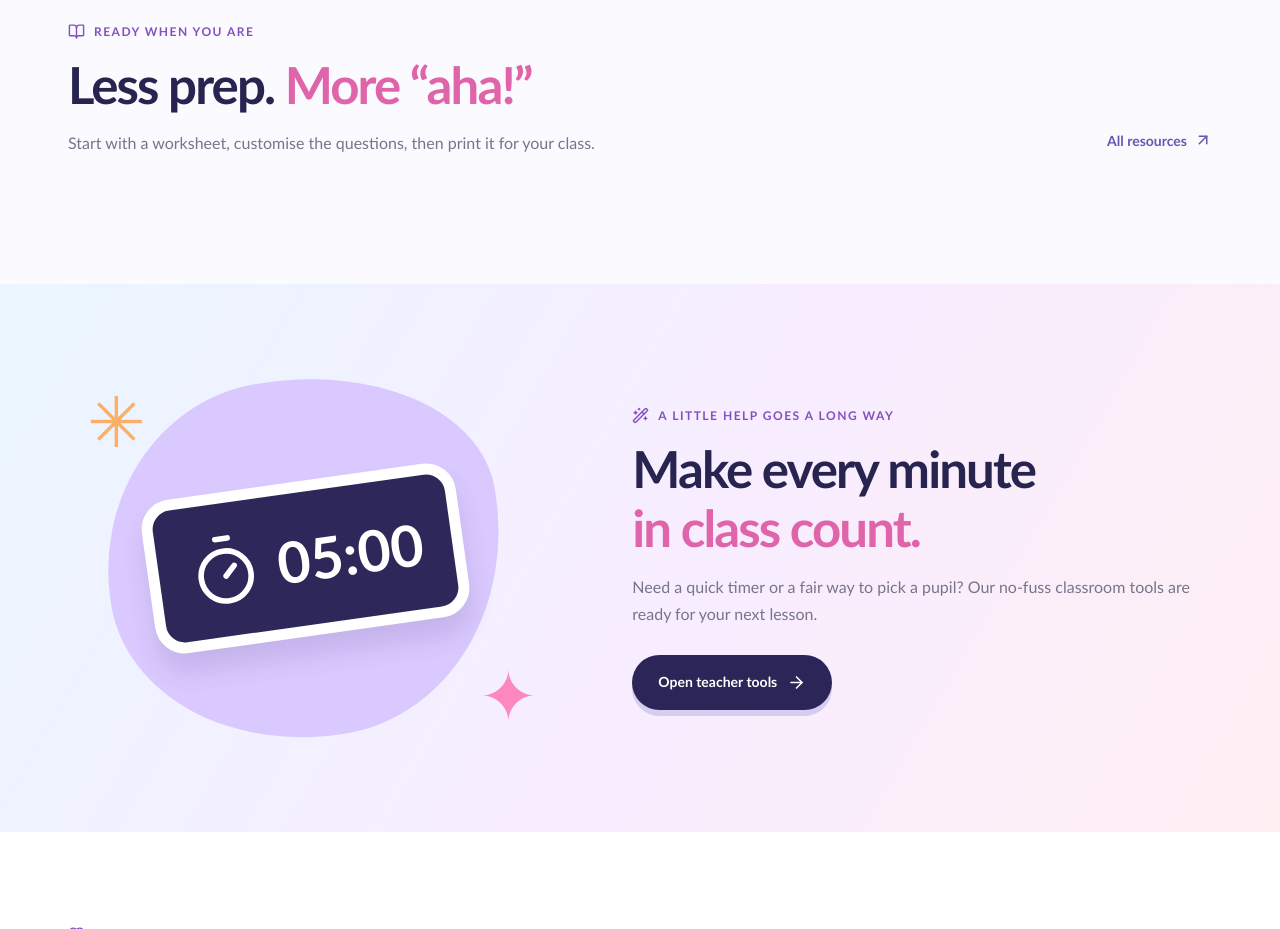
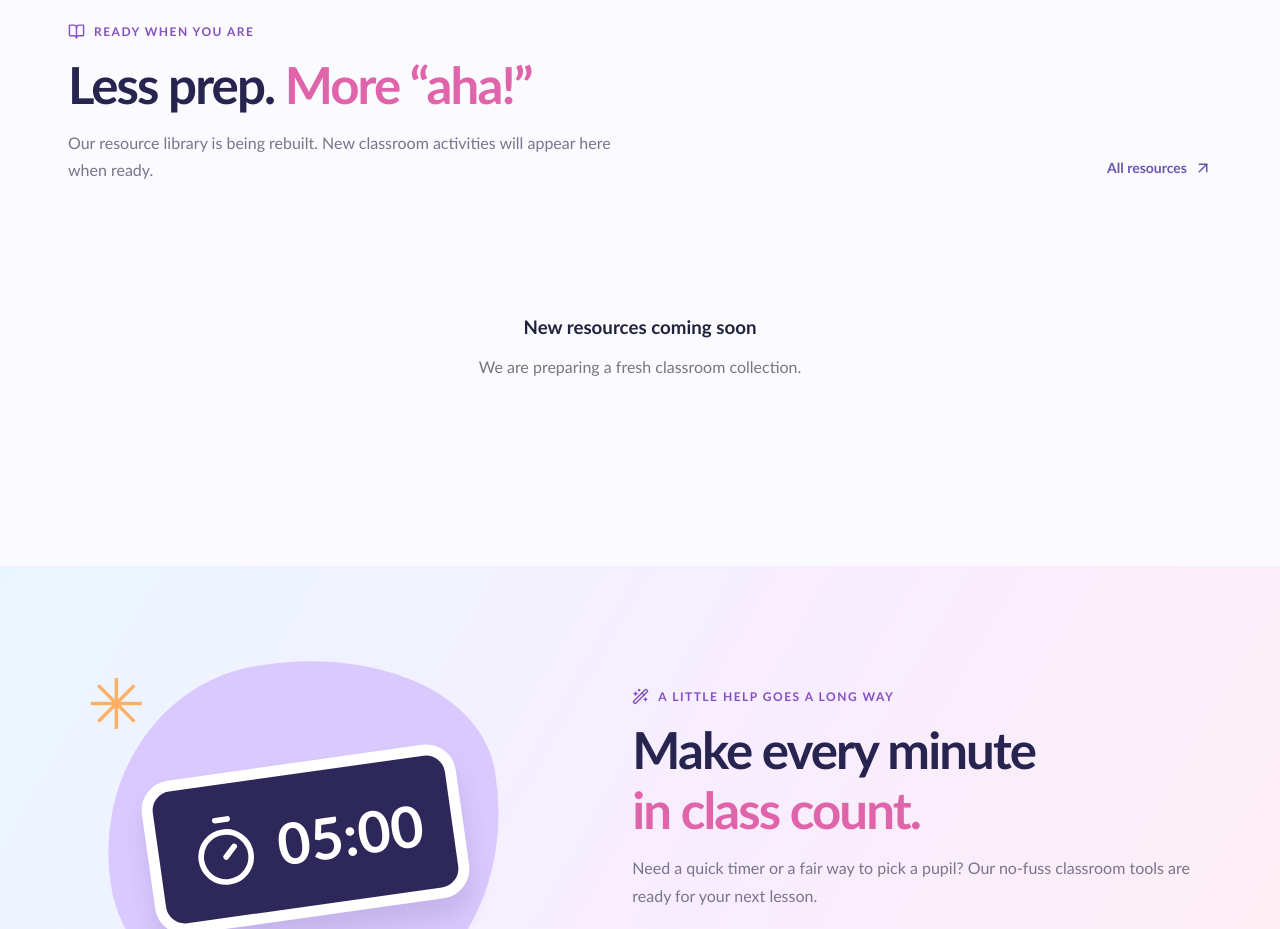
Before and after one commit to elixirentertainmentltd-cyber/teacher, a Next.js app: page / in a window 1280 px wide. Shown: the part 1440-2369 px from the top of the page. Built offline with nearby package versions, Linux system fonts and the light colour scheme.

Commit message:
Clear published resources and update empty library state

```diff
--- a/app/page.tsx
+++ b/app/page.tsx
@@ -52,17 +52,8 @@ export default function HomePage() {
       <section className="section resources-section">
         <div className="container">
           <div className="section-kicker"><BookOpen size={17}/> READY WHEN YOU ARE</div>
-          <div className="section-header"><div><h2>Less prep. <em>More “aha!”</em></h2><p>Start with a worksheet, customise the questions, then print it for your class.</p></div><Link className="text-link" href="/resources">All resources <ArrowUpRight size={18}/></Link></div>
-          <div className="resource-grid">
-            {RESOURCES.slice(0,6).map((item,i)=>(
-              <Link key={item.slug} href={"/worksheet/"+item.slug} className={"resource-card accent-"+item.colour}>
-                <div className="resource-top"><span className="resource-subject">{item.subject}</span><span className="round-arrow"><ArrowUpRight size={18}/></span></div>
-                <div className="resource-doodle">{["✏","➕","Aa","×","?!","½"][i]}</div>
-                <h3>{item.title}</h3><p>{item.description}</p>
-                <div className="resource-footer"><span>{item.stages.join(" · ")}</span><span>{item.years}</span></div>
-              </Link>
-            ))}
-          </div>
+          <div className="section-header"><div><h2>Less prep. <em>More “aha!”</em></h2><p>Our resource library is being rebuilt. New classroom activities will appear here when ready.</p></div><Link className="text-link" href="/resources">All resources <ArrowUpRight size={18}/></Link></div>
+          <div className="empty-state"><h3>New resources coming soon</h3><p>We are preparing a fresh classroom collection.</p></div>
         </div>
       </section>
 
```
